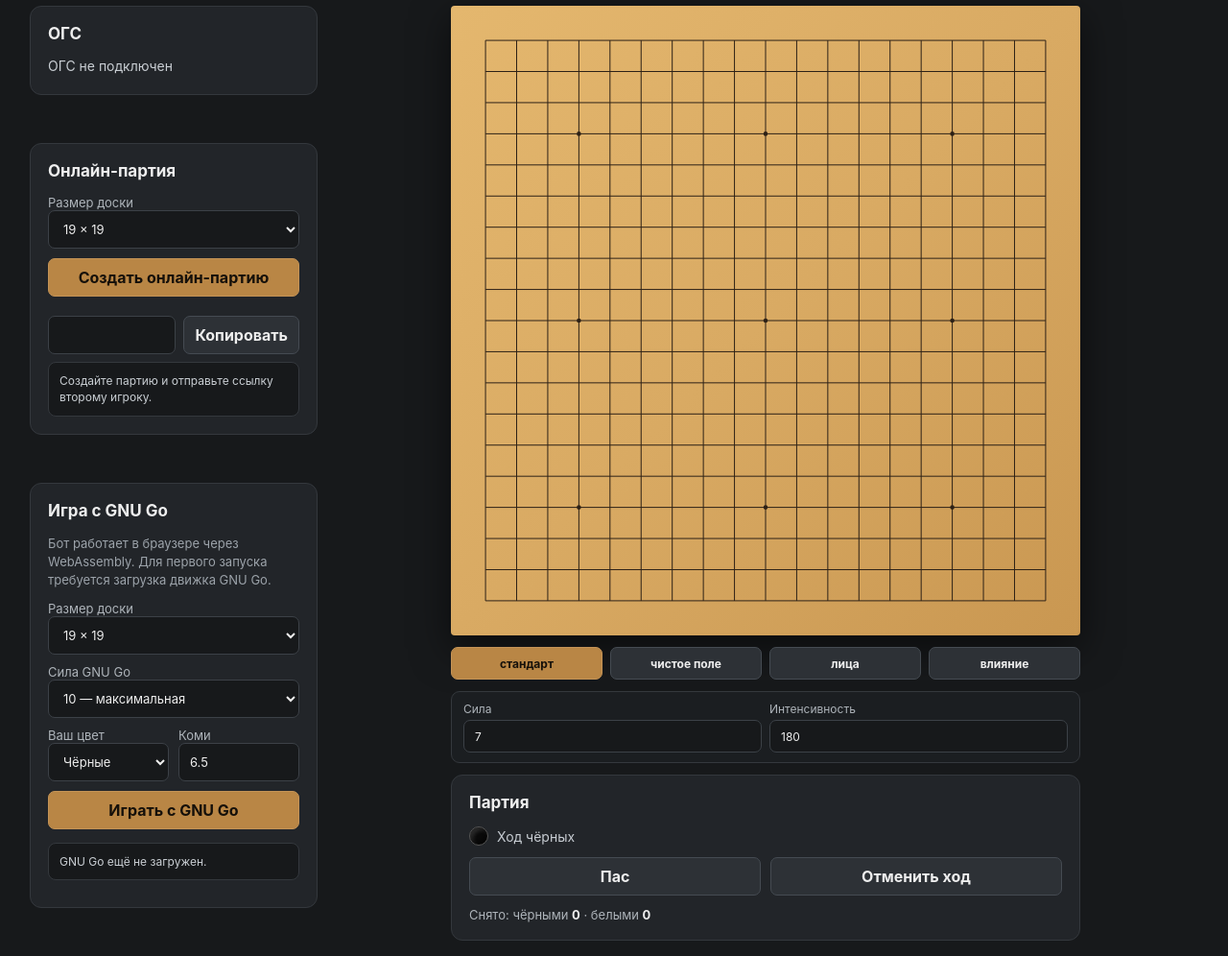
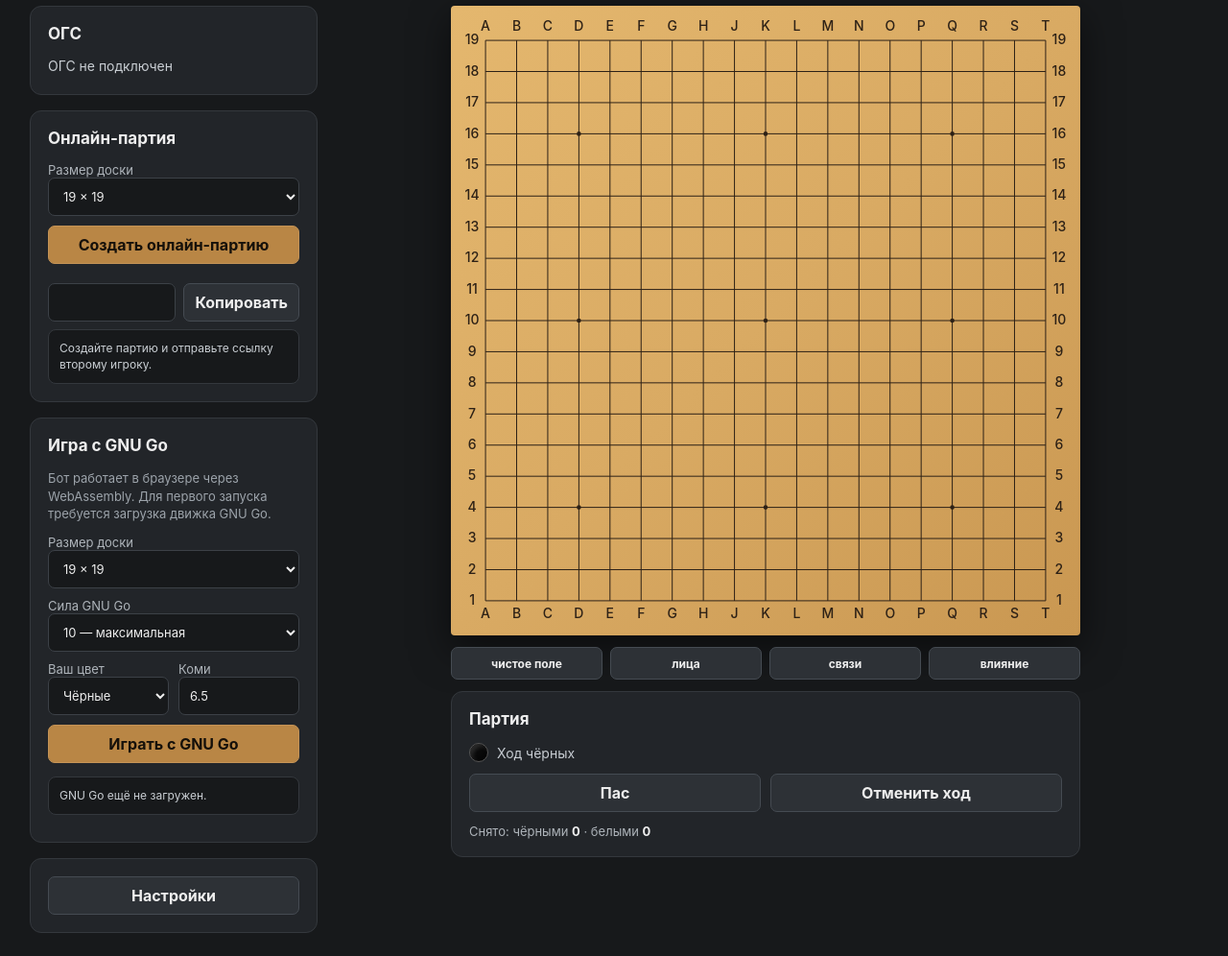
Before and after one commit to schoolweiqi/go-interfaces, a plain HTML site: page index.html in a window 1280 px wide. Shown: the part 68-1064 px from the top of the page at 96% size. Drawn offline with Linux system fonts and the light colour scheme.

Commit message:
Update board coordinates, display toggles and settings panel

```diff
--- a/index.html
+++ b/index.html
@@ -28,7 +28,7 @@
     main {
       display: grid;
       grid-template-columns: 300px minmax(420px, 1fr);
-      grid-template-areas: "ogs board" "network board" "bot board";
+      grid-template-areas: "ogs board" "network board" "bot board" "settings board";
       gap: 16px;
       padding: 16px;
       max-width: 1250px;
@@ -44,6 +44,39 @@
     .ogs { grid-area: ogs; }
     .network { grid-area: network; }
     .bot { grid-area: bot; }
+    .settings { grid-area: settings; }
+    .settings button { margin-bottom: 0; }
+    .settingsBody {
+      display: grid;
+      gap: 10px;
+      margin-top: 12px;
+    }
+    .settingsBody[hidden] { display: none; }
+    .settingsGroup {
+      display: grid;
+      gap: 8px;
+      padding-top: 10px;
+      border-top: 1px solid #34383d;
+    }
+    .settingsGroup:first-child {
+      padding-top: 0;
+      border-top: 0;
+    }
+    .settingsGroup h3 {
+      margin: 0;
+      font-size: 13px;
+      color: #d7dbe0;
+      font-weight: 700;
+    }
+    .settingsBody label {
+      margin: 0;
+      font-size: 12px;
+    }
+    .settingsBody input {
+      min-height: 34px;
+      margin: 4px 0 0;
+      font-size: 12px;
+    }
     .controls { grid-area: controls; width: min(82vh, 100%); }
     .boardWrap {
       grid-area: board;
@@ -80,25 +113,6 @@
       background: #b98645;
       border-color: #c49356;
       color: #15100a;
-    }
-    .influenceSettings {
-      display: grid;
-      grid-template-columns: 1fr 1fr;
-      gap: 8px;
-      width: 100%;
-      padding: 10px 12px;
-      border: 1px solid #34383d;
-      border-radius: 9px;
-      background: #1b1e21;
-    }
-    .influenceSettings label {
-      margin: 0;
-      font-size: 12px;
-    }
-    .influenceSettings input {
-      min-height: 34px;
-      margin: 4px 0 0;
-      font-size: 12px;
     }
     canvas {
       width: min(82vh, 100%);
@@ -201,7 +215,7 @@
     @media (max-width: 820px) {
       main {
         grid-template-columns: 1fr;
-        grid-template-areas: "ogs" "network" "bot" "board";
+        grid-template-areas: "ogs" "network" "bot" "settings" "board";
       }
       canvas { width: 100%; }
       .boardWrap { align-items: stretch; }
@@ -295,22 +309,35 @@
         <div class="botScore" id="botScore" hidden></div>
       </section>
 
-      <section class="boardWrap">
-        <canvas id="board" aria-label="Доска Го"></canvas>
-        <div class="boardSidebar">
-          <div class="boardModes" aria-label="Режим отображения доски">
-            <button id="boardStandard" class="active" type="button">стандарт</button>
-            <button id="boardClean" type="button">чистое поле</button>
-            <button id="boardFaces" type="button">лица</button>
-            <button id="boardInfluence" type="button">влияние</button>
+      <section class="panel settings">
+        <button id="settingsToggle" class="secondary" type="button" aria-expanded="false">Настройки</button>
+        <div id="settingsBody" class="settingsBody" hidden>
+          <div class="settingsGroup">
+            <h3>Связи</h3>
+            <label>Толщина перемычек
+              <input id="linkThickness" type="number" min="0.3" max="3" step="0.1" value="1">
+            </label>
           </div>
-          <div class="influenceSettings" aria-label="Настройки влияния">
-            <label>Сила
-              <input id="influenceStrength" type="number" min="1" max="20" step="1" value="7">
+          <div class="settingsGroup">
+            <h3>Влияние</h3>
+            <label>Сила влияния
+              <input id="influenceStrength" type="number" min="1" max="20" step="1" value="4">
             </label>
             <label>Интенсивность
               <input id="influenceIntensity" type="number" min="0" max="255" step="1" value="180">
             </label>
+          </div>
+        </div>
+      </section>
+
+      <section class="boardWrap">
+        <canvas id="board" aria-label="Доска Го"></canvas>
+        <div class="boardSidebar">
+          <div class="boardModes" aria-label="Режимы отображения доски">
+            <button id="boardClean" type="button">чистое поле</button>
+            <button id="boardFaces" type="button">лица</button>
+            <button id="boardLinks" type="button">связи</button>
+            <button id="boardInfluence" type="button">влияние</button>
           </div>
         </div>
         <section class="panel controls">
@@ -411,18 +438,31 @@
         this.history = [];
         this.lastMove = null;
         this.onIntersection = null;
-        this.viewMode = 'standard';
+        this.showClean = false;
+        this.showFaces = false;
+        this.showLinks = false;
         this.showInfluence = false;
-        this.influenceStrength = 7;
+        this.influenceStrength = 4;
         this.influenceIntensity = 180;
+        this.linkThickness = 1;
         this.setSize(size);
 
         canvas.addEventListener('click', (event) => this.handleClick(event));
         window.addEventListener('resize', () => this.draw());
       }
 
-      setViewMode(mode) {
-        this.viewMode = ['standard', 'clean', 'faces'].includes(mode) ? mode : 'standard';
+      setCleanVisible(visible) {
+        this.showClean = Boolean(visible);
+        this.draw();
+      }
+
+      setFacesVisible(visible) {
+        this.showFaces = Boolean(visible);
+        this.draw();
+      }
+
+      setLinksVisible(visible) {
+        this.showLinks = Boolean(visible);
         this.draw();
       }
 
@@ -432,12 +472,17 @@
       }
 
       setInfluenceStrength(value) {
-        this.influenceStrength = Math.max(1, Math.min(20, Math.round(Number(value) || 7)));
+        this.influenceStrength = Math.max(1, Math.min(20, Math.round(Number(value) || 4)));
         this.draw();
       }
 
       setInfluenceIntensity(value) {
         this.influenceIntensity = Math.max(0, Math.min(255, Math.round(Number(value) || 0)));
+        this.draw();
+      }
+
+      setLinkThickness(value) {
+        this.linkThickness = Math.max(0.3, Math.min(3, Number(value) || 1));
         this.draw();
       }
 
@@ -828,8 +873,9 @@
         // но под линиями и камнями.
         this.drawInfluenceHeatmap(pad, step);
 
-        const showGrid = this.viewMode !== 'clean';
-        const showFaces = this.viewMode === 'faces';
+        const showGrid = !this.showClean;
+        const showFaces = this.showFaces;
+        const showLinks = this.showLinks;
 
         if (showGrid) {
           c.strokeStyle = '#2d2116';
@@ -848,12 +894,14 @@
           c.fill();
         }
 
-        if (showFaces) {
-          const groups = this.buildGroups();
+        this.drawCoordinates(pad, step, cssSize);
+
+        const groups = (showFaces || showLinks) ? this.buildGroups() : null;
+
+        if (showLinks) {
           const links = this.buildThinLinks(groups);
           this.drawThinLinks(links, pad, step, cssSize);
           this.drawMetaballGroups(groups, pad, step, cssSize);
-          if (faceSpriteReady) this.drawGroupFaces(groups, pad, step);
         } else {
           for (let y = 0; y < this.size; y++) {
             for (let x = 0; x < this.size; x++) {
@@ -864,7 +912,44 @@
           }
         }
 
+        if (showFaces && faceSpriteReady) this.drawGroupFaces(groups, pad, step);
+
         this.drawLastMoveMarker(pad, step);
+      }
+
+      drawCoordinates(pad, step, cssSize) {
+        const c = this.ctx;
+        const letters = [];
+        for (let x = 0; x < this.size; x++) {
+          const code = 65 + x + (x >= 8 ? 1 : 0); // В координатах Го буква I пропускается.
+          letters.push(String.fromCharCode(code));
+        }
+
+        const fontSize = 14;
+        const edgeGap = Math.max(8, Math.min(14, pad * 0.42));
+        c.save();
+        c.fillStyle = '#2d2116';
+        c.font = `500 ${fontSize}px Inter, system-ui, -apple-system, BlinkMacSystemFont, "Segoe UI", sans-serif`;
+        c.textAlign = 'center';
+        c.textBaseline = 'middle';
+
+        const topY = Math.max(fontSize * 0.65, pad - edgeGap);
+        const bottomY = Math.min(cssSize - fontSize * 0.65, cssSize - pad + edgeGap);
+        for (let x = 0; x < this.size; x++) {
+          const px = pad + x * step;
+          c.fillText(letters[x], px, topY);
+          c.fillText(letters[x], px, bottomY);
+        }
+
+        const leftX = Math.max(fontSize * 0.7, pad - edgeGap);
+        const rightX = Math.min(cssSize - fontSize * 0.7, cssSize - pad + edgeGap);
+        for (let y = 0; y < this.size; y++) {
+          const label = String(this.size - y);
+          const py = pad + y * step;
+          c.fillText(label, leftX, py);
+          c.fillText(label, rightX, py);
+        }
+        c.restore();
       }
 
       drawLastMoveMarker(pad, step) {
@@ -1265,7 +1350,7 @@
         const params = linkRenderSettings[link.type] || LINK_PARAM_DEFS.diagonal;
         const sigmaFactor = Math.max(0.01, Number(params.sigmaFactor) || 0.1);
         const threshold = Math.max(0.01, Math.min(0.99, Number(params.threshold) || 0.3));
-        const sigma = step * sigmaFactor;
+        const sigma = step * sigmaFactor * this.linkThickness;
         const [x1, y1] = link.from;
         const [x2, y2] = link.to;
         const ax = pad + x1 * step;
@@ -1792,26 +1877,41 @@
 
     const board = new GoBoard(document.getElementById('board'), 19);
     window.goBoardInstance = board;
-    const boardStandardBtn = document.getElementById('boardStandard');
     const boardCleanBtn = document.getElementById('boardClean');
     const boardFacesBtn = document.getElementById('boardFaces');
+    const boardLinksBtn = document.getElementById('boardLinks');
     const boardInfluenceBtn = document.getElementById('boardInfluence');
     const influenceStrengthInput = document.getElementById('influenceStrength');
     const influenceIntensityInput = document.getElementById('influenceIntensity');
-
-    function setBoardViewMode(mode) {
-      board.setViewMode(mode);
-      boardStandardBtn.classList.toggle('active', mode === 'standard');
-      boardCleanBtn.classList.toggle('active', mode === 'clean');
-      boardFacesBtn.classList.toggle('active', mode === 'faces');
-    }
-
-    boardStandardBtn.addEventListener('click', () => setBoardViewMode('standard'));
-    boardCleanBtn.addEventListener('click', () => setBoardViewMode('clean'));
-    boardFacesBtn.addEventListener('click', () => setBoardViewMode('faces'));
+    const linkThicknessInput = document.getElementById('linkThickness');
+    const settingsToggle = document.getElementById('settingsToggle');
+    const settingsBody = document.getElementById('settingsBody');
+
+    boardCleanBtn.addEventListener('click', () => {
+      board.setCleanVisible(!board.showClean);
+      boardCleanBtn.classList.toggle('active', board.showClean);
+    });
+    boardFacesBtn.addEventListener('click', () => {
+      board.setFacesVisible(!board.showFaces);
+      boardFacesBtn.classList.toggle('active', board.showFaces);
+    });
+    boardLinksBtn.addEventListener('click', () => {
+      board.setLinksVisible(!board.showLinks);
+      boardLinksBtn.classList.toggle('active', board.showLinks);
+    });
     boardInfluenceBtn.addEventListener('click', () => {
       board.setInfluenceVisible(!board.showInfluence);
       boardInfluenceBtn.classList.toggle('active', board.showInfluence);
+    });
+    settingsToggle.addEventListener('click', () => {
+      const opening = settingsBody.hidden;
+      settingsBody.hidden = !opening;
+      settingsToggle.setAttribute('aria-expanded', String(opening));
+      settingsToggle.classList.toggle('active', opening);
+    });
+    linkThicknessInput.addEventListener('input', () => {
+      board.setLinkThickness(linkThicknessInput.value);
+      linkThicknessInput.value = String(Number(board.linkThickness.toFixed(2)));
     });
     influenceStrengthInput.addEventListener('input', () => {
       board.setInfluenceStrength(influenceStrengthInput.value);
```
